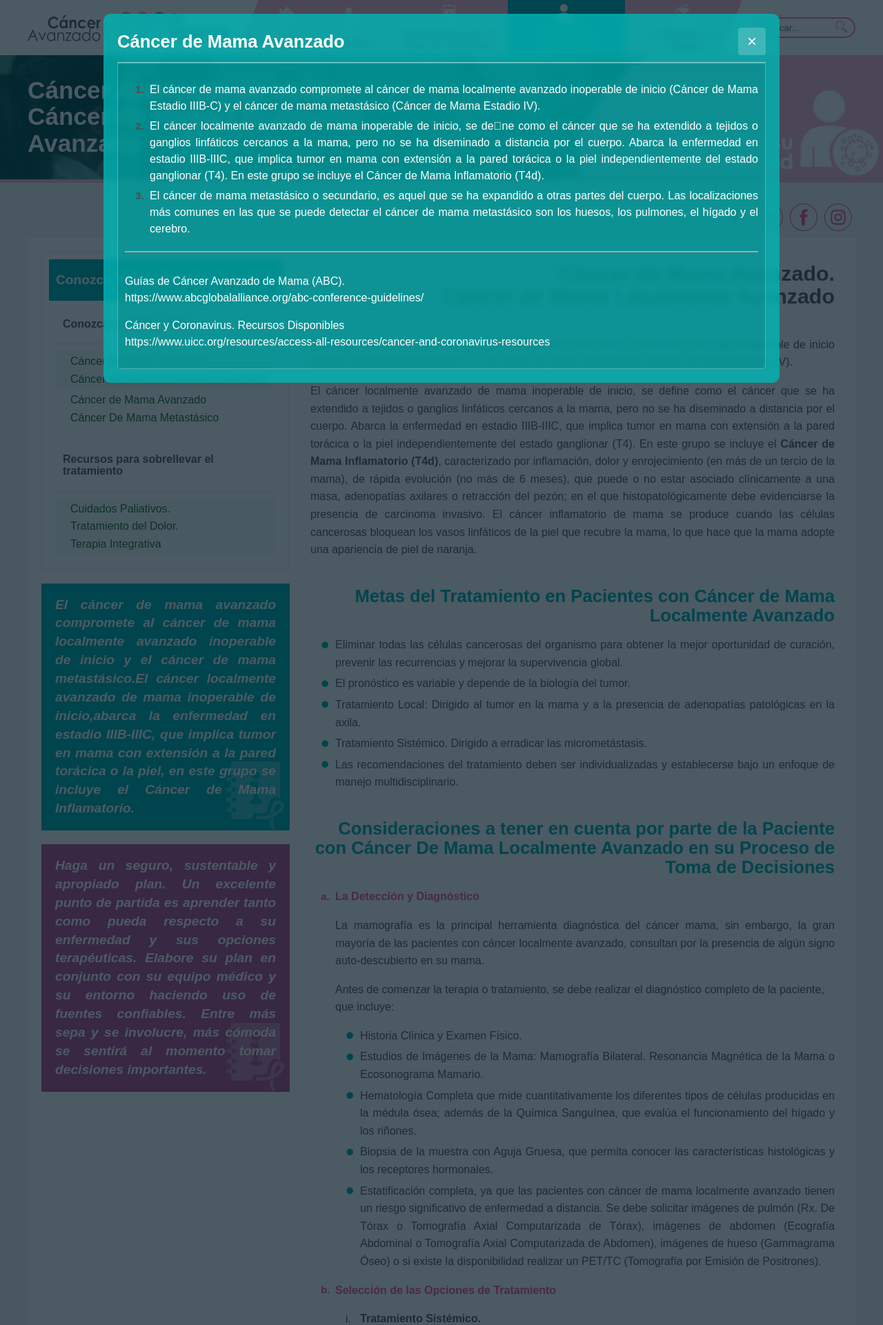
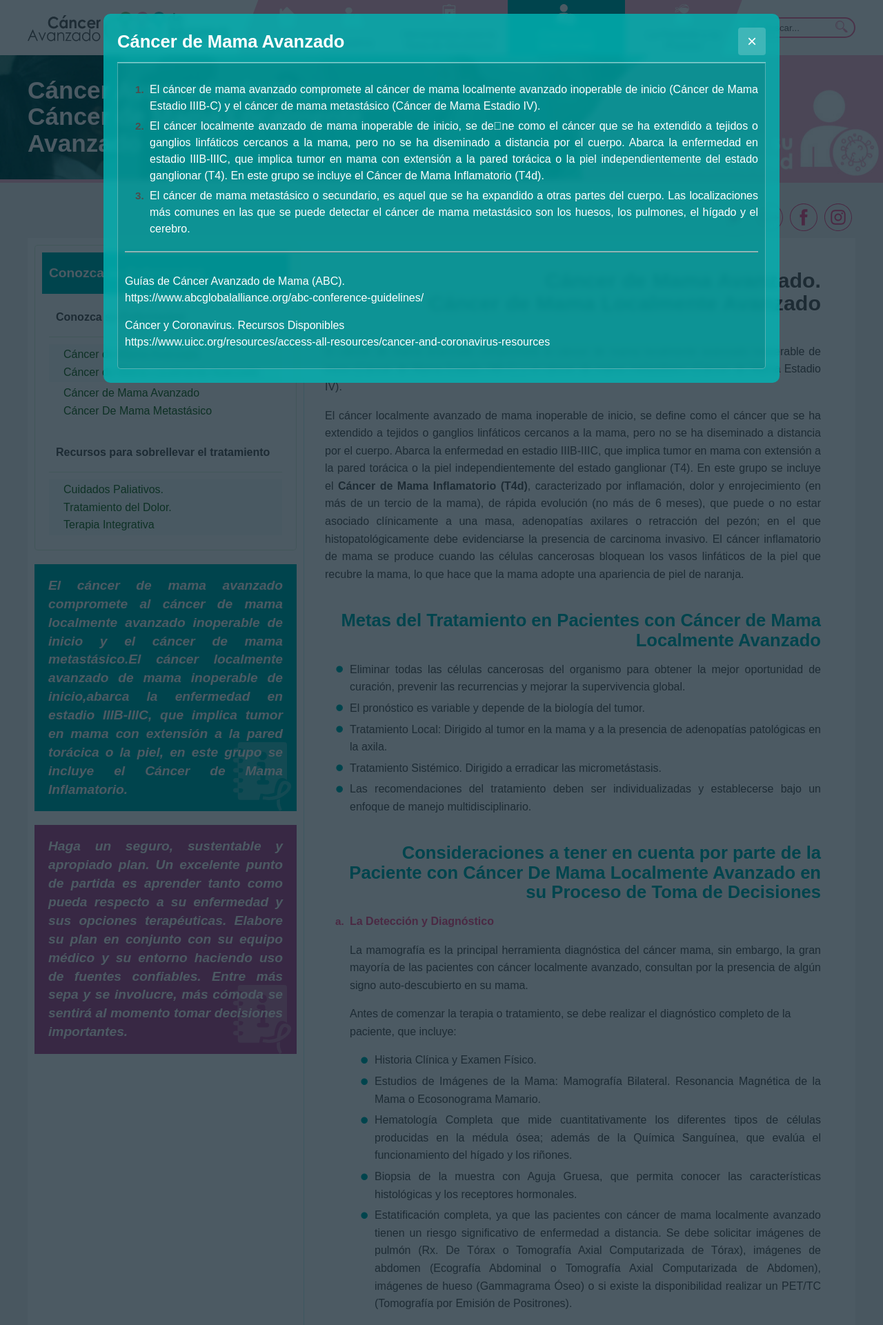
Before and after one commit to dlunamontilla/canceravanzadodemama, a PHP site: page /index.php?conozca in a window 1280 px wide. Shown: the top 1921 px of the page at 69% size. Run offline with PHP 8.4, Linux system fonts and the light colour scheme; some web fonts are replaced.

Commit message:
Incorporacion de linea divisoria

```diff
--- a/recursos/activos/sass/_main.scss
+++ b/recursos/activos/sass/_main.scss
@@ -878,7 +878,6 @@
 
       position: relative;
       max-width: 400px;
-      padding: 20px;
 
       img {
         width: 100%;
@@ -887,6 +886,8 @@
 
     &--content {
       flex-grow: 9;
+      border-left: 1px solid rgba( $color-secundario-3, 0.2 );
+      padding: 20px 30px;
 
       @media screen and (min-width: 701px) {
         max-width: 65%;
--- a/vista/css/style.css
+++ b/vista/css/style.css
@@ -2055,7 +2055,6 @@ p, li {
   flex-direction: column;
   position: relative;
   max-width: 400px;
-  padding: 20px;
 }
 .modulo__item--sidebar > * {
   width: 100%;
@@ -2072,6 +2071,8 @@ p, li {
 }
 .modulo__item--content {
   flex-grow: 9;
+  border-left: 1px solid rgba(0, 183, 183, 0.2);
+  padding: 20px 30px;
 }
 @media screen and (min-width: 701px) {
   .modulo__item--content {
```
Also changed, not shown: 1 other file.
